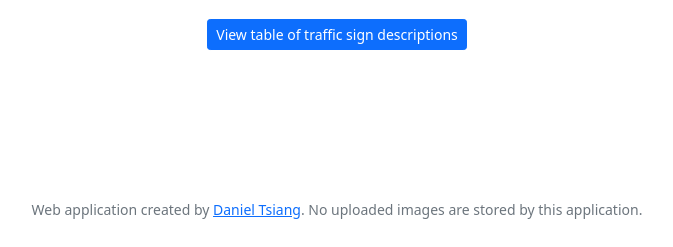
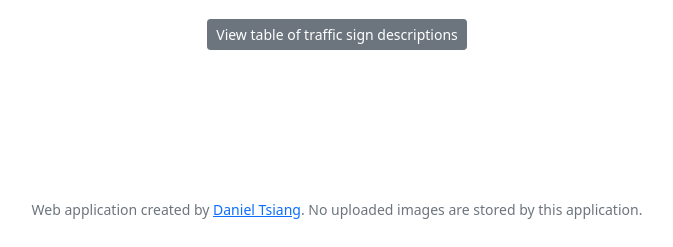
Before and after one commit to DanielTsiang/traffic-sign-classifier, a Flask app: page / in a window 1280 px wide. Shown: the part 553-800 px from the top of the page, without its empty margins (303-976 px from the left). Run offline with Flask 2, Linux system fonts and the light colour scheme; some libraries are stand-ins or nearby versions.

Commit message:
Grey button to view table

```diff
--- a/services/flask/templates/index.html
+++ b/services/flask/templates/index.html
@@ -34,7 +34,7 @@
         </div>
 
         <!-- Button trigger modal -->
-        <button type="button" class="btn btn-primary btn-sm" data-bs-toggle="modal" data-bs-target="#tableModal">
+        <button type="button" class="btn btn-secondary btn-sm" data-bs-toggle="modal" data-bs-target="#tableModal">
             View table of traffic sign descriptions
         </button>
 
```
